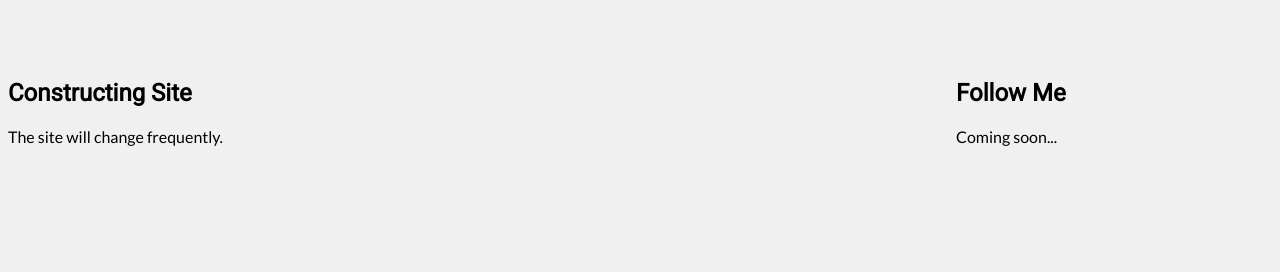
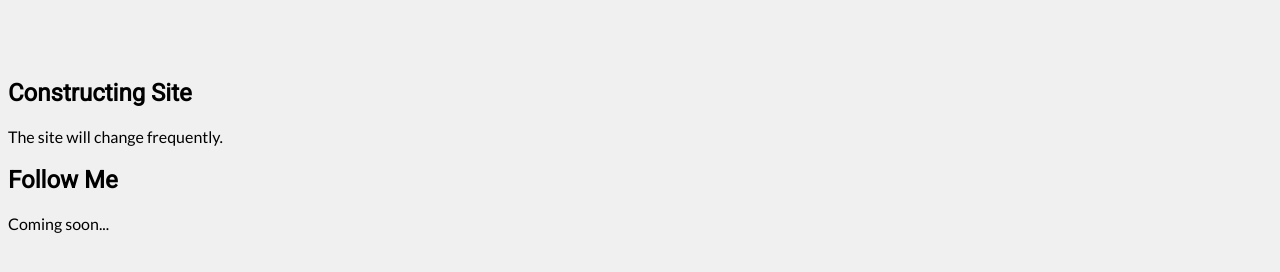
Before and after one commit to Nenrikido/masonzettle-website, a plain HTML site: page index.html in a window 1280 px wide. Drawn offline with Linux system fonts and the light colour scheme.

Commit message:
Update style.css

```diff
--- a/style.css
+++ b/style.css
@@ -15,21 +15,3 @@ body {
   background-color: rgb(240, 240, 240);
   padding-top: 4vw;
 }
-
-.column {
-    float: left;
-}
-
-.left {
-  width: 75%;
-}
-
-.right {
-  width: 25%;
-}
-
-.row:after {
-    content: "";
-    display: table;
-    clear: both;
-}
```
